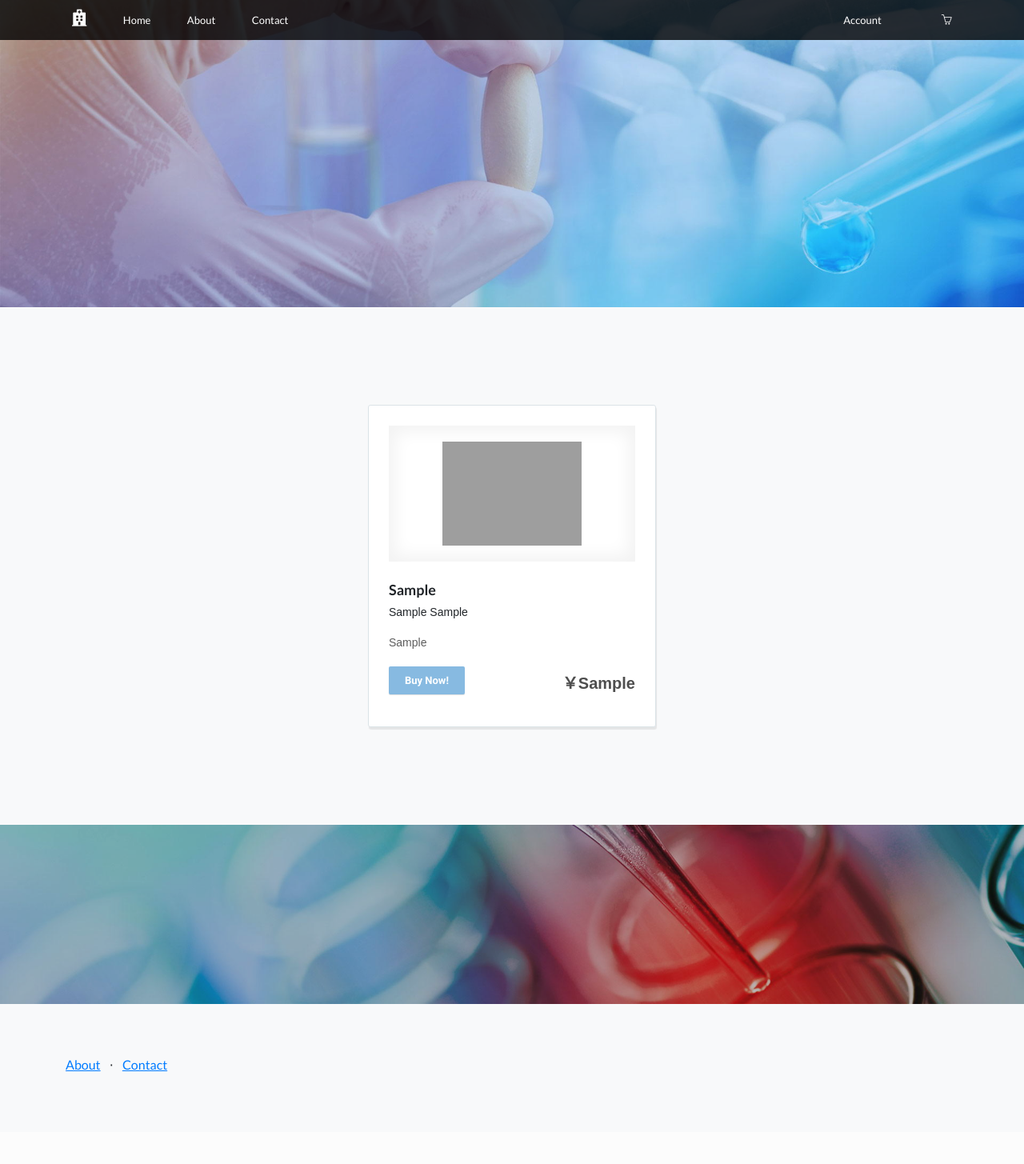
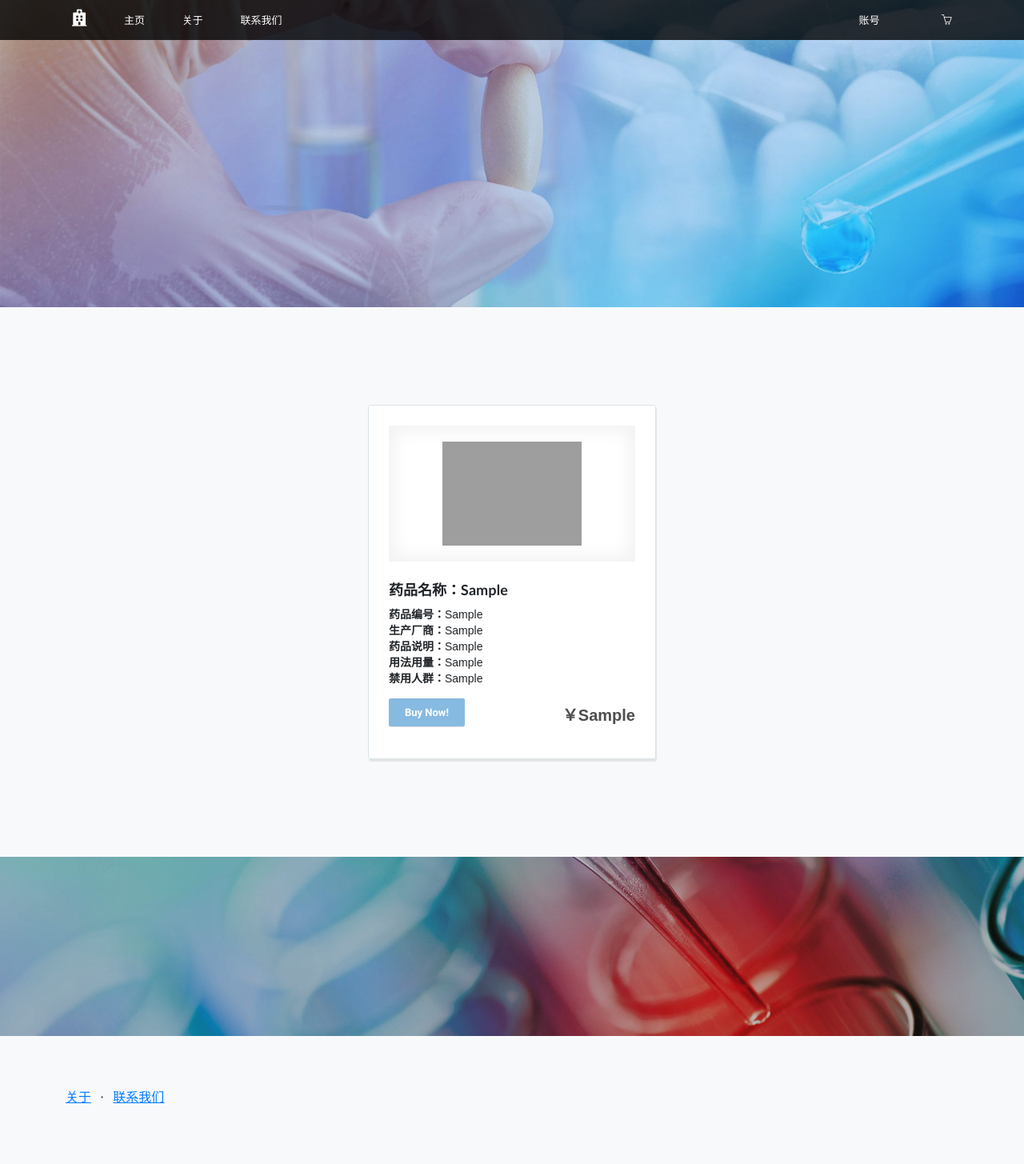
Before and after one commit to YJJfish/Pharmacy-Management-System, a Django app: template UserFrontend/templates/pharmacy_user/mediinfo.html in a window 1280 px wide. Shown: the whole page at 80% size. Before the commit the page ends 1339 px from the top, so only its background shows below. Run offline with Django 3.2, Linux system fonts and the light colour scheme; the template is opened without the code that fills it: most values are stand-ins (such as "Sample title", 1, 10 or a date in 2020); some libraries are stand-ins or nearby versions; grey boxes are pictures that could not be loaded.

Commit message:
Update mediinfo.html

```diff
--- a/UserFrontend/templates/pharmacy_user/mediinfo.html
+++ b/UserFrontend/templates/pharmacy_user/mediinfo.html
@@ -9,9 +9,9 @@
             /*Call database*/
             Ret = AddProduct(UserID, MediID, BranchName, 1);
             if (Ret){
-                alert("Successfully added medicine " + MediName + "(" + MediID + " " + MediBrand + ")x1 to your shopping cart in hospital " + BranchName + ".");
+                alert("成功向购物车添加药品 " + MediName + "(" + MediID + " " + MediBrand + ")一份，院区：" + BranchName + ".");
             }else{
-                alert("Failed to add medicine " + MediName + "(" + MediID + " " + MediBrand + ") to your shopping cart in hospital " + BranchName + ". Please refresh this page.");
+                alert("药品添加失败 " + MediName + "(" + MediID + " " + MediBrand + ")，院区：" + BranchName + "。请刷新页面");
                 location.reload();
             }
         }
@@ -20,7 +20,7 @@
 <head>
     <meta charset="utf-8">
     <meta name="viewport" content="width=device-width, initial-scale=1.0, shrink-to-fit=no">
-    <title>Home - Pharmacy</title>
+    <title>药品信息 - 药房</title>
     <link rel="stylesheet" href="{% static 'pharmacy_user/bootstrap/css/bootstrap.min.css' %}">
     <link rel="stylesheet" href="https://fonts.googleapis.com/css?family=Lato:300,400,700,300italic,400italic,700italic">
     <link rel="stylesheet" href="https://fonts.googleapis.com/css?family=Roboto+Slab:300,400|Roboto:300,400,700">
@@ -53,25 +53,37 @@
                 <div class="col-sm-6 col-md-4 product-item animation-element">
                     <div class="product-container">
                         <div class="row">
-                            <div class="col-md-12"><a class="product-image"><img src="{{MediInfo_.5}}"></a></div>
+                            <div class="col-md-12"><a class="product-image"><img src="{{MediInfo_.7}}"></a></div>
                         </div>
                         <div class="row">
                             <div class="col-8">
-                                <h2><a>{{MediInfo_.2}}</a></h2>
+                                <h2><a>药品名称：{{MediInfo_.2}}</a></h2>
                             </div>
                             <div class="col-8">
-                                {{MediInfo_.0}} {{MediInfo_.1}}
+                                <strong>药品编号：</strong>{{MediInfo_.0}}
+                            </div>
+                            <div class="col-8">
+                                <strong>生产厂商：</strong>{{MediInfo_.1}}
+                            </div>
+                            <div class="col-8">
+                                <strong>药品说明：</strong>{{MediInfo_.3}}
+                            </div>
+                            <div class="col-8">
+                                <strong>用法用量：</strong>{{MediInfo_.4}}
+                            </div>
+                            <div class="col-8">
+                                <strong>禁用人群：</strong>{{MediInfo_.5}}
                             </div>
                         </div>
                         <div class="row">
                             <div class="col-12">
-                                <p class="product-description">{{MediInfo_.3}}</p>
                                 <div class="row">
+                                    <p></p>
                                     <div class="col-6">
                                         <button class="btn btn-light" type="button" onclick="AddItem('{{MediInfo_.2}}', '{{MediInfo_.0}}', '{{UserID_}}', '{{MediInfo_.1}}', '{{Selected_}}')">Buy Now!</button>
                                     </div>
                                     <div class="col-6">
-                                        <p class="product-price">￥{{MediInfo_.4}}</p>
+                                        <p class="product-price">￥{{MediInfo_.6}}</p>
                                     </div>
                                 </div>
                             </div>
@@ -90,22 +102,22 @@
             <div class="row">
                 <div class="col-lg-6 text-center text-lg-start my-auto h-100">
                     <ul class="list-inline mb-2">
-                        <li class="list-inline-item"><a href="{% url 'about' %}">About</a></li>
+                        <li class="list-inline-item"><a href="{% url 'about' %}">关于</a></li>
                         <li class="list-inline-item"><span>⋅</span></li>
-                        <li class="list-inline-item"><a href="{% url 'contact' %}">Contact</a></li>
+                        <li class="list-inline-item"><a href="{% url 'contact' %}">联系我们</a></li>
                     </ul>
                 </div>
             </div>
         </div>
     </footer>
     <nav class="navbar navbar-dark navbar-expand-md fixed-top bg-dark navbar--apple">
-        <div class="container"><button data-bs-toggle="collapse" class="navbar-toggler" data-bs-target="#menu"><span class="visually-hidden">Toggle navigation</span><span class="navbar-toggler-icon"><i class="fa fa-th-list"></i></span></button>
+        <div class="container"><button data-bs-toggle="collapse" class="navbar-toggler" data-bs-target="#menu"><span class="visually-hidden">切换导航</span><span class="navbar-toggler-icon"><i class="fa fa-th-list"></i></span></button>
             <div class="collapse navbar-collapse" id="menu">
                 <ul class="navbar-nav flex-grow-1 justify-content-between">
                     <li class="nav-item d-none d-xs-block d-md-block"><a class="nav-link" href="{% url 'home' %}"><i class="fas fa-hospital apple-logo"></i></a></li>
-                    <li class="nav-item"><a class="nav-link" href="{% url 'home' %}">Home</a></li>
-                    <li class="nav-item"><a class="nav-link" href="{% url 'about' %}">About</a></li>
-                    <li class="nav-item"><a class="nav-link" href="{% url 'contact' %}">Contact</a></li>
+                    <li class="nav-item"><a class="nav-link" href="{% url 'home' %}">主页</a></li>
+                    <li class="nav-item"><a class="nav-link" href="{% url 'about' %}">关于</a></li>
+                    <li class="nav-item"><a class="nav-link" href="{% url 'contact' %}">联系我们</a></li>
                     <li class="nav-item"></li>
                     <li class="nav-item"></li>
                     <li class="nav-item"></li>
@@ -128,7 +140,7 @@
                     <li class="nav-item"></li>
                     <li class="nav-item"></li>
                     <li class="nav-item"></li>
-                    <li class="nav-item"><a class="nav-link" href="{% url 'account' %}">Account</a></li>
+                    <li class="nav-item"><a class="nav-link" href="{% url 'account' %}">账号</a></li>
                     <li class="nav-item d-none d-xs-block d-md-block"></li>
                     <li class="nav-item d-none d-xs-block d-md-block"><a class="nav-link" href="{% url 'bill' %}{{Selected_}}"><i class="icon-basket"></i></a></li>
                 </ul>
```
